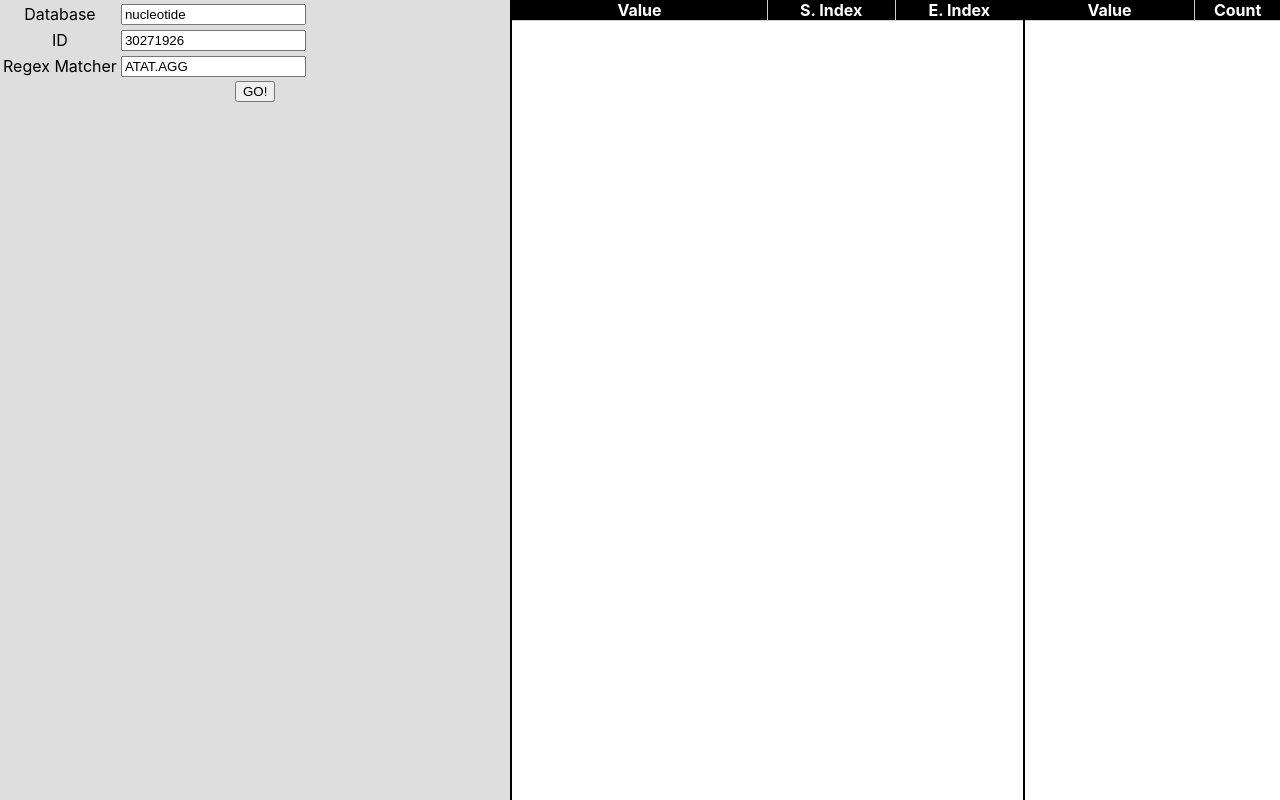
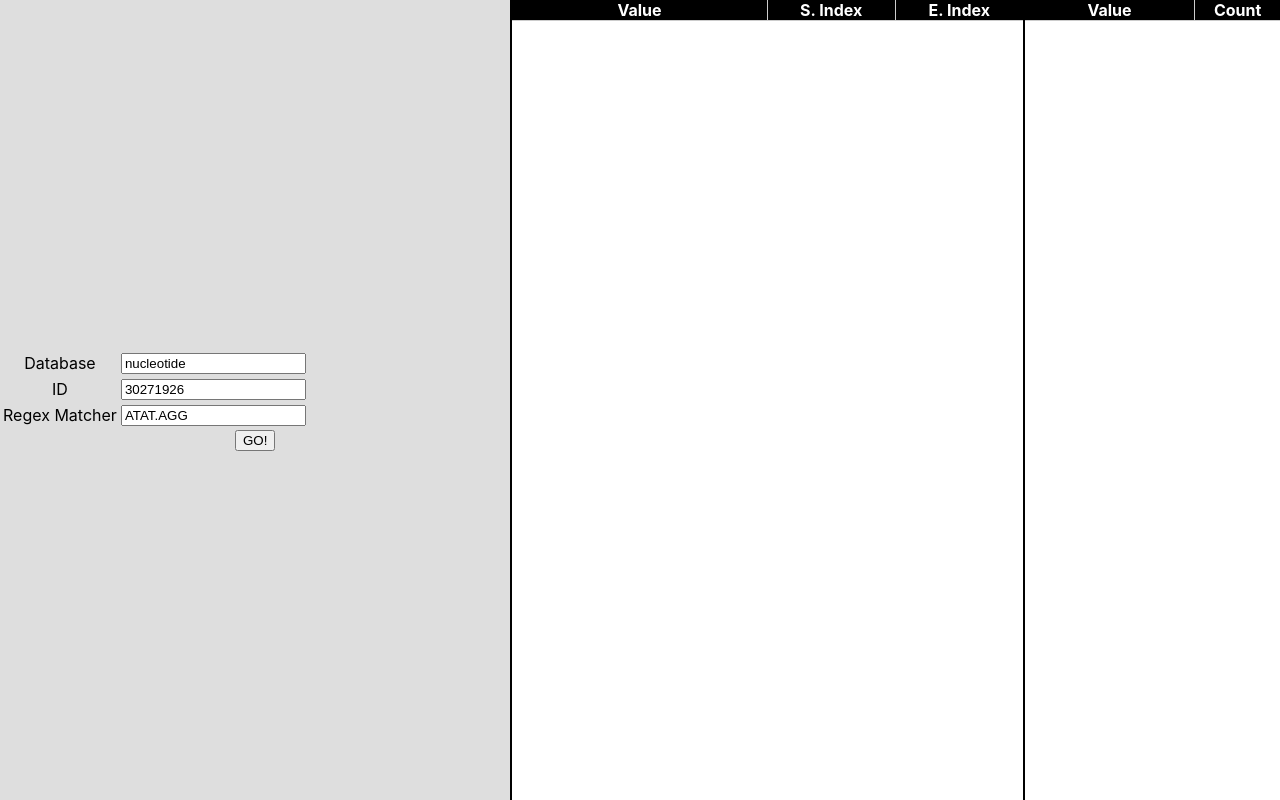
Before and after one commit to JackSappo/genbank-database-parser, a React (Create React App) app: page / in a window 1280 px wide. Built offline with nearby package versions, Linux system fonts and the light colour scheme.

Commit message:
center vertically

```diff
--- a/src/App.css
+++ b/src/App.css
@@ -6,10 +6,18 @@
   flex-direction: row;
 }
 
-.user-input-container {
+.main {
   flex: 2;
   border-right: 2px black solid;
   background-color: #dedede;
+}
+
+.user-input-container {
+  position: relative;
+  width: 100%;
+  top: 50%;
+  transform: translateY(-50%);
+  text-align: center;
 }
 
 .matches {
--- a/src/UserInputs.js
+++ b/src/UserInputs.js
@@ -4,6 +4,7 @@ function UserInputs (props) {
   const { databaseName, databaseId, matcher, onChange, handleClick } = props;
 
   return (
+    <div className="main">
     <div className="user-input-container">
       <table>
         <tr>
@@ -41,6 +42,7 @@ function UserInputs (props) {
         GO!
       </button>
     </div>
+    </div>
   );
 }
 
```
